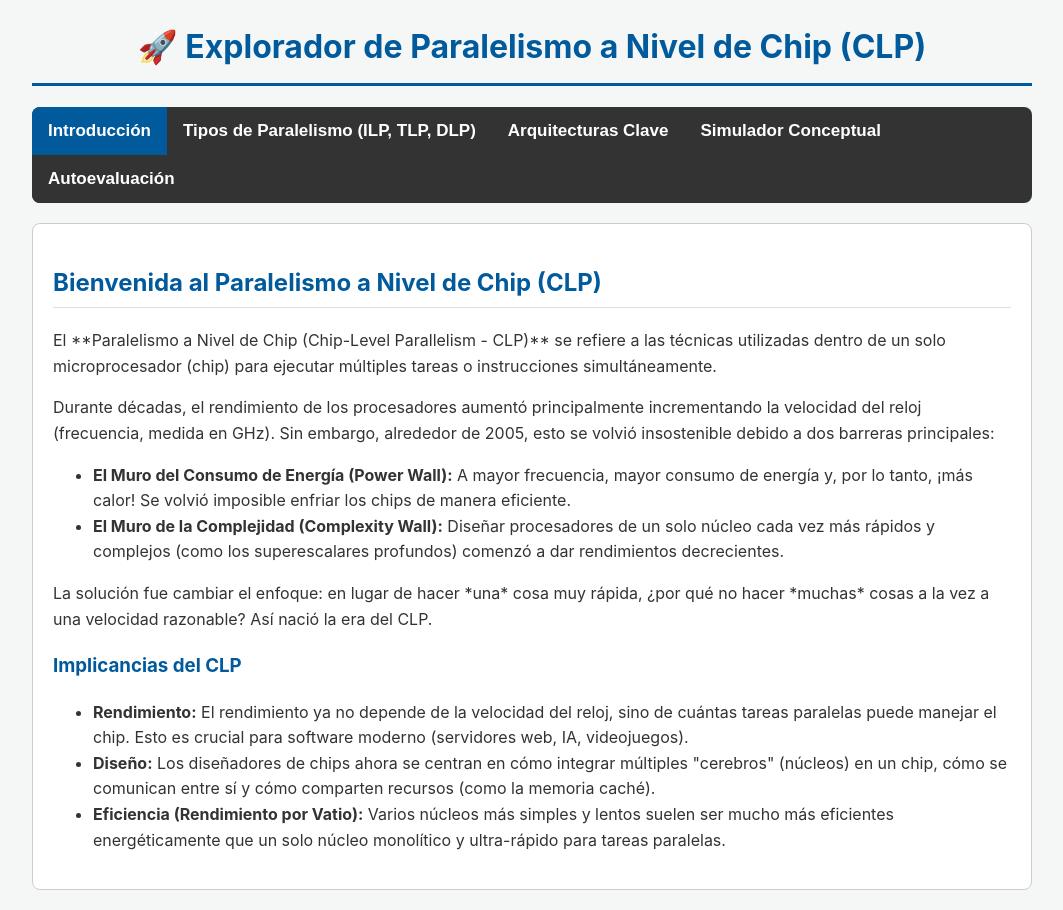
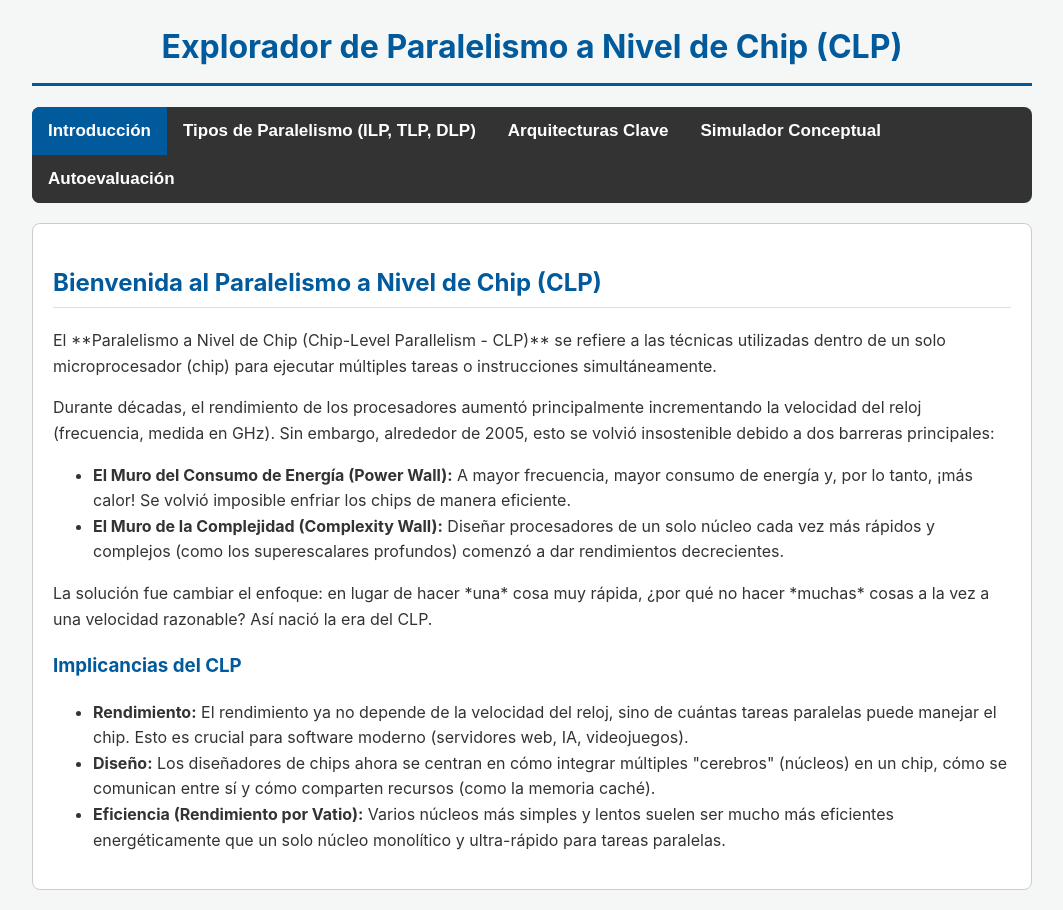
Before and after one commit to profesor-ramirez/Pararelismo, a plain HTML site: page index.html in a window 1280 px wide. Shown: the whole page, without its empty margins (108-1171 px from the left). Drawn offline with Linux system fonts and the light colour scheme.

Commit message:
Remove emoji from main heading in index.html

```diff
--- a/index.html
+++ b/index.html
@@ -10,7 +10,7 @@
 <body>
 
     <div class="container">
-        <h1>🚀 Explorador de Paralelismo a Nivel de Chip (CLP)</h1>
+        <h1> Explorador de Paralelismo a Nivel de Chip (CLP)</h1>
 
         <nav>
             <button class="tablink" onclick="openTab(event, 'Introduccion')" id="defaultOpen">Introducción</button>
```
